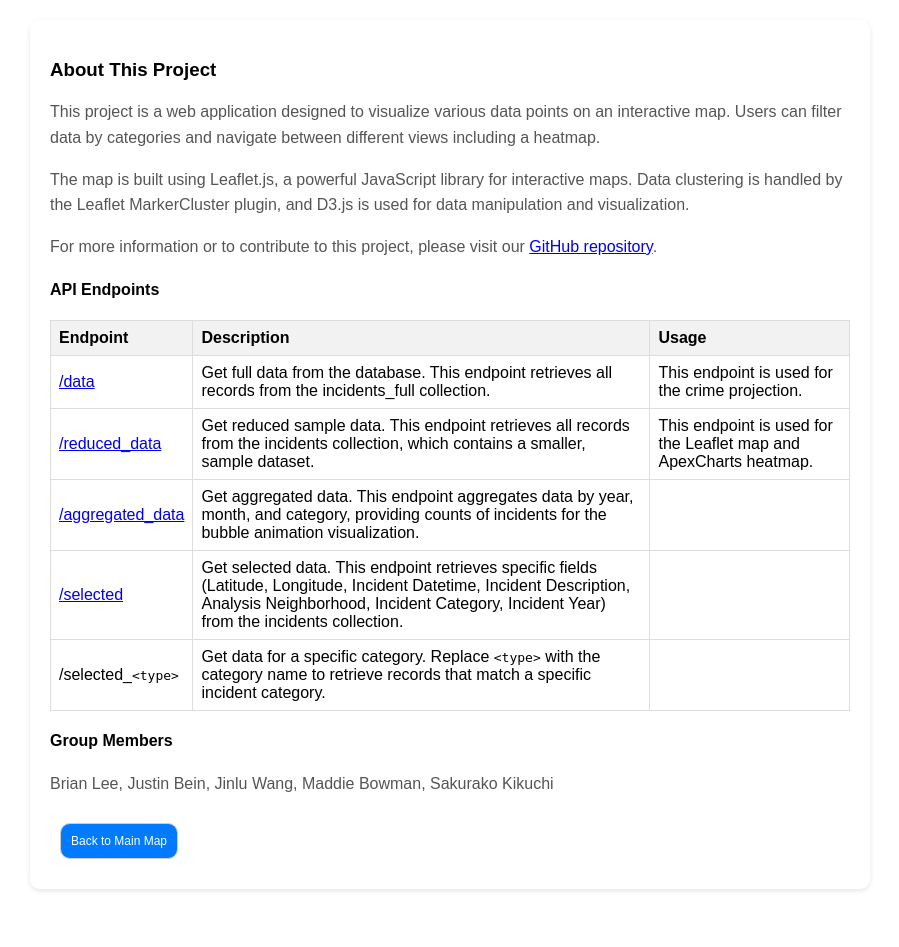
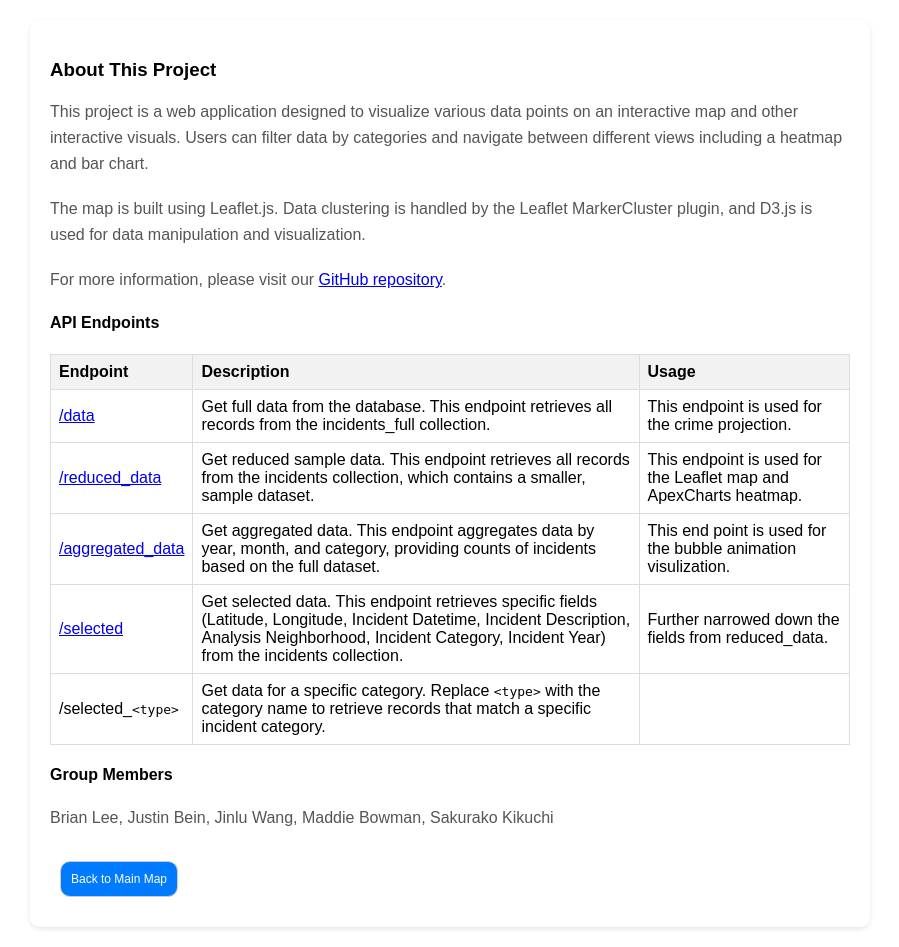
Before and after one commit to maddiebowman/SF_crime_patterns, a Flask app: page /about in a window 1280 px wide. Shown: the whole page, without its empty margins (190-1089 px from the left). Run offline with Flask 3, Linux system fonts and the light colour scheme.

Commit message:
Edited content of the about page.

```diff
--- a/static/template/about.html
+++ b/static/template/about.html
@@ -5,24 +5,71 @@
     <meta name="viewport" content="width=device-width, initial-scale=1.0">
     <title>About</title>
     <link rel="stylesheet" href="/static/css/style.css" />
+    <style>
+        body {
+            margin: 0;
+            padding: 0;
+            font-family: Arial, sans-serif;
+        }
+        #about-container {
+            padding: 20px;
+            max-width: 800px;
+            margin: 20px auto; /* Adds margin to center the container and avoid touching the edges */
+            overflow-y: auto; /* Enables vertical scrolling */
+            max-height: calc(100vh - 40px); /* Ensures the container fits within the viewport */
+        }
+        h1, h2 {
+            margin-top: 20px;
+        }
+        p {
+            margin-bottom: 20px;
+        }
+        table {
+            width: 100%;
+            border-collapse: collapse;
+        }
+        th, td {
+            border: 1px solid #ddd;
+            padding: 8px;
+        }
+        th {
+            background-color: #f2f2f2;
+            text-align: left;
+        }
+        #group-members {
+            font-size: 16px;
+        }
+        button {
+            padding: 10px;
+            background-color: #007bff;
+            color: white;
+            border: 1px solid #ccc;
+            border-radius: 10px;
+            cursor: pointer;
+        }
+        button:hover {
+            background-color: #0056b3;
+            transform: scale(1.05);  /* Slightly increase the size on hover */
+        }
+    </style>
 </head>
 <body>
     <div id="about-container">
         <h3>About This Project</h3>
         <p>
-            This project is a web application designed to visualize various data points on an interactive map.
-            Users can filter data by categories and navigate between different views including a heatmap.
+            This project is a web application designed to visualize various data points on an interactive map and other interactive visuals.
+            Users can filter data by categories and navigate between different views including a heatmap and bar chart.
         </p>
         <p>
-            The map is built using Leaflet.js, a powerful JavaScript library for interactive maps.
+            The map is built using Leaflet.js.
             Data clustering is handled by the Leaflet MarkerCluster plugin, and D3.js is used for data manipulation and visualization.
         </p>
         <p>
-            For more information or to contribute to this project, please visit our <a href="https://github.com/maddiebowman/SF_crime_patterns">GitHub repository</a>.
+            For more information, please visit our <a href="https://github.com/maddiebowman/SF_crime_patterns">GitHub repository</a>.
         </p>
 
         <h4>API Endpoints</h4>
-        <table border="1" cellpadding="10" cellspacing="0">
+        <table>
             <tr>
                 <th>Endpoint</th>
                 <th>Description</th>
@@ -40,13 +87,13 @@
             </tr>
             <tr>
                 <td><a href="http://127.0.0.1:5000/aggregated_data">/aggregated_data</a></td>
-                <td>Get aggregated data. This endpoint aggregates data by year, month, and category, providing counts of incidents for the bubble animation visualization.</td>
-                <td></td>
+                <td>Get aggregated data. This endpoint aggregates data by year, month, and category, providing counts of incidents based on the full dataset.</td>
+                <td>This end point is used for the bubble animation visulization.</td>
             </tr>
             <tr>
                 <td><a href="http://127.0.0.1:5000/selected">/selected</a></td>
                 <td>Get selected data. This endpoint retrieves specific fields (Latitude, Longitude, Incident Datetime, Incident Description, Analysis Neighborhood, Incident Category, Incident Year) from the incidents collection.</td>
-                <td></td>
+                <td>Further narrowed down the fields from reduced_data.</td>
             </tr>
             <tr>
                 <td>/selected_<code>&lt;type&gt;</code></td>
```
